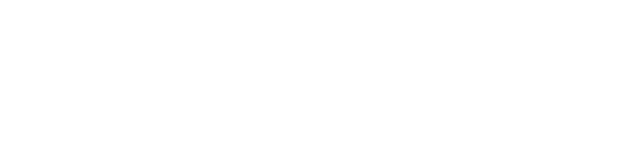
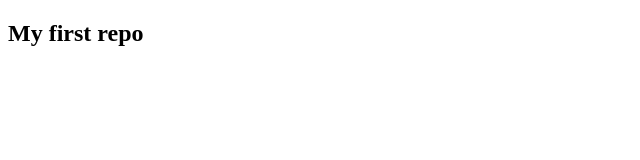
Before and after one commit to azizaabdullayeva358-pixel/verbose-memory, a plain HTML site: page index.html in a window 1280 px wide. Shown: the whole page, without its empty margins (0-640 px from the left). Drawn offline with Linux system fonts and the light colour scheme.

Commit message:
added html

```diff
--- a/index.html
+++ b/index.html
@@ -3,9 +3,9 @@
 <head>
     <meta charset="UTF-8">
     <meta name="viewport" content="width=device-width, initial-scale=1.0">
-    <title>Document</title>
+    <title>GitHub</title>
 </head>
 <body>
-
+    <h2>My first repo</h2>
 </body>
 </html>
```
